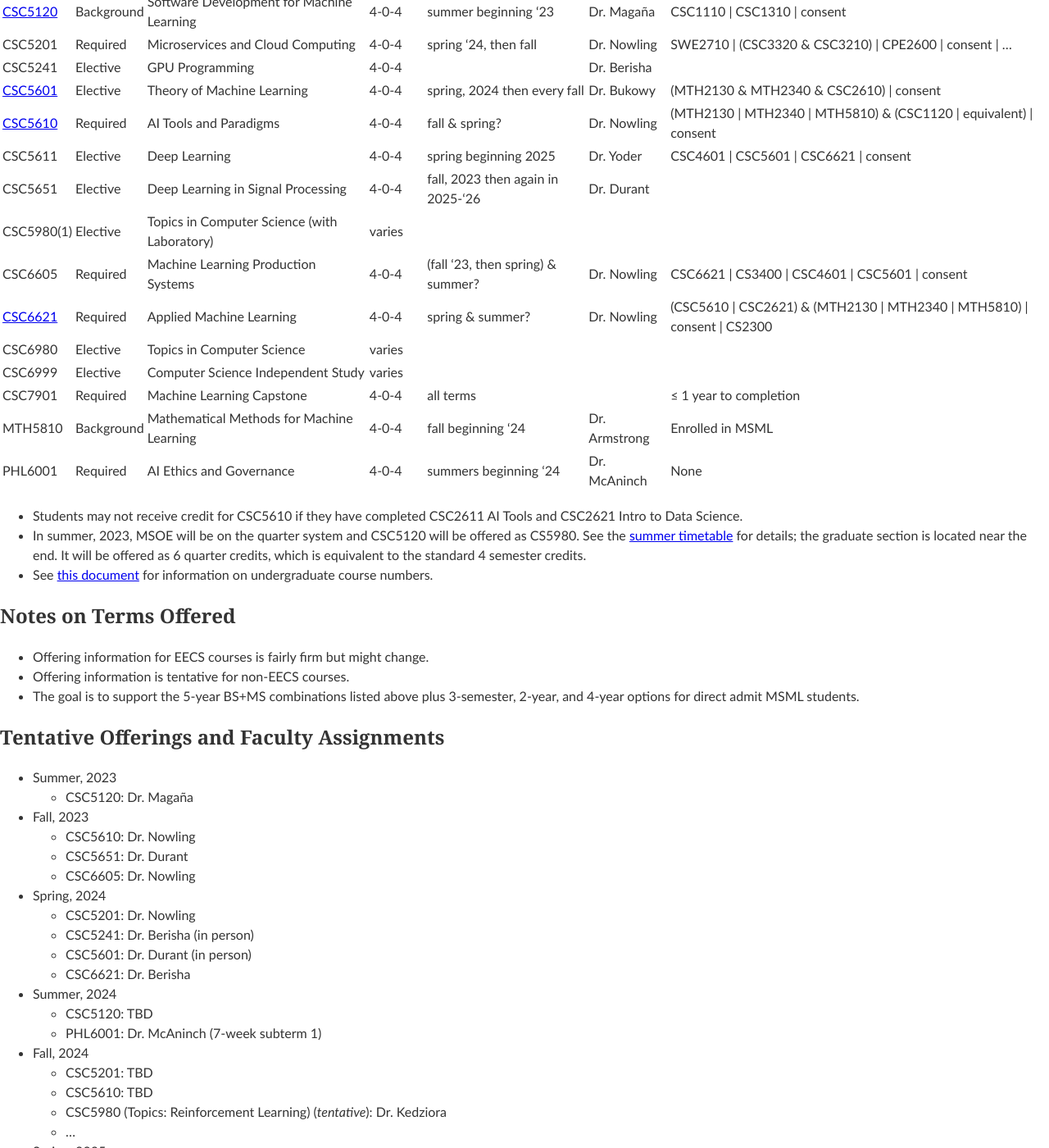
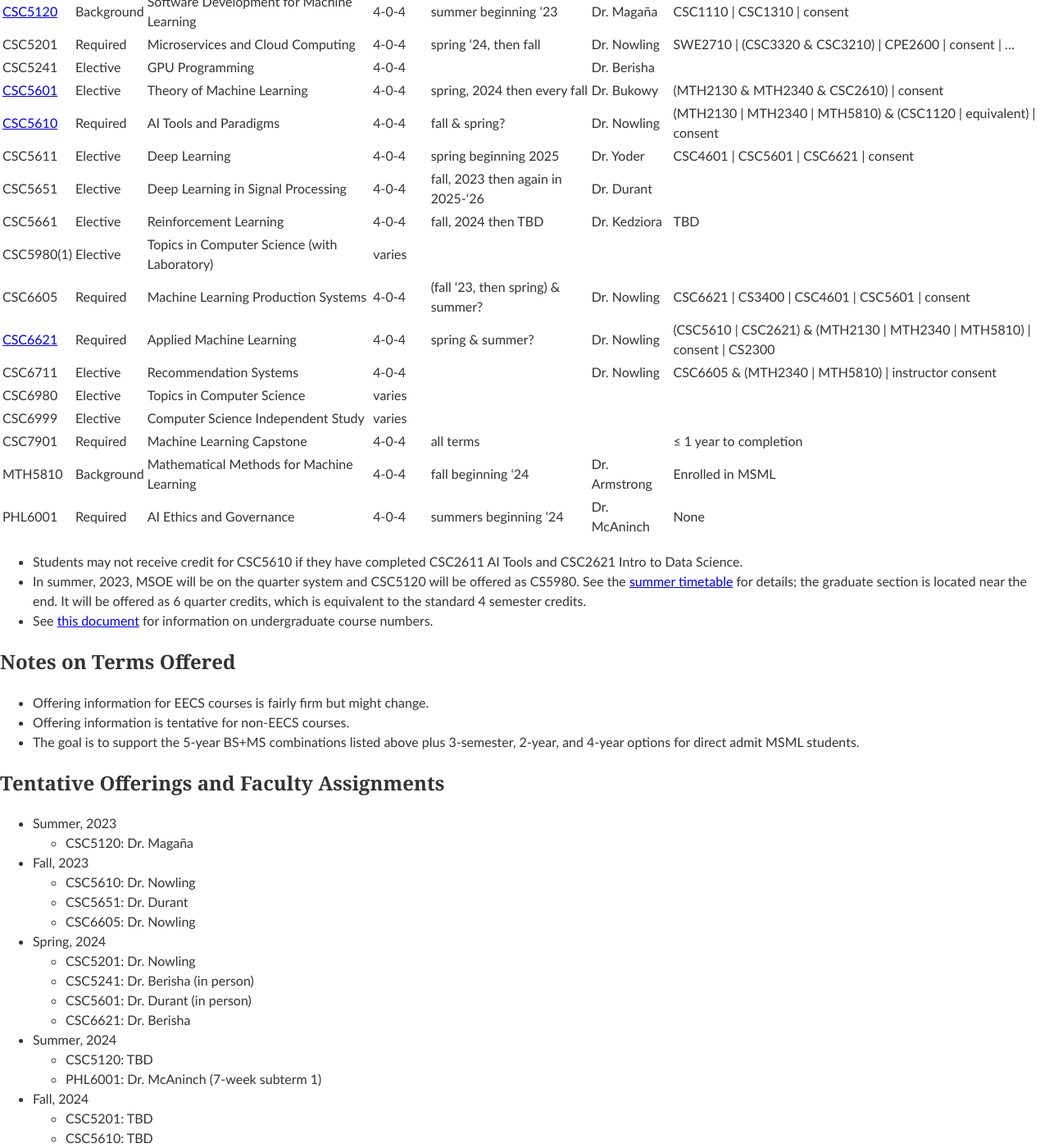
Before and after one commit to edurant/edurant.github.io, a Jekyll site: the page built from advising/msml.md, in a window 1280 px wide and 1400 px high, scrolled down 3420 px. Shown: the whole window at 82% size. Built offline with Jekyll 4.4.1, drawn with Linux system fonts in a browser that asks for light colours; our own code applies the rules of GitHub Pages for plain Markdown files; some of the changed text lies outside the part shown.

Commit message:
MSML: assign 2 new course numbers

```diff
--- a/advising/msml.md
+++ b/advising/msml.md
@@ -120,9 +120,11 @@ CSC5241 | Elective | GPU Programming | 4-0-4 | | Dr. Berisha
 [CSC5610](https://catalog.msoe.edu/preview_course_nopop.php?catoid=30&coid=38207) | Required | AI Tools and Paradigms | 4-0-4 | fall &amp; spring? | Dr. Nowling | (MTH2130 &#124; MTH2340 &#124; MTH5810) &amp; (CSC1120 &#124; equivalent) &#124; consent
 CSC5611 | Elective | Deep Learning | 4-0-4 | spring beginning 2025 | Dr. Yoder | CSC4601 &#124; CSC5601 &#124; CSC6621 &#124; consent
 CSC5651 | Elective | Deep Learning in Signal Processing | 4-0-4 | fall, 2023 then again in 2025-&lsquo;26 | Dr. Durant
+CSC5661 | Elective | Reinforcement Learning | 4-0-4 | fall, 2024 then TBD | Dr. Kedziora | TBD
 CSC5980(1) | Elective | Topics in Computer Science (with Laboratory) | varies
 CSC6605 | Required | Machine Learning Production Systems | 4-0-4 | (fall '23, then spring) &amp; summer? | Dr. Nowling | CSC6621 &#124; CS3400 &#124; CSC4601 &#124; CSC5601 &#124; consent
 [CSC6621](https://catalog.msoe.edu/preview_course_nopop.php?catoid=30&coid=38208) | Required | Applied Machine Learning | 4-0-4 | spring &amp; summer? | Dr. Nowling | (CSC5610 &#124; CSC2621) &amp; (MTH2130 &#124; MTH2340 &#124; MTH5810) &#124; consent &#124; CS2300
+CSC6711 | Elective | Recommendation Systems | 4-0-4 | | Dr. Nowling | CSC6605 &amp; (MTH2340 &#124; MTH5810) &#124; instructor consent
 CSC6980 | Elective | Topics in Computer Science | varies
 CSC6999 | Elective | Computer Science Independent Study | varies
 CSC7901 | Required | Machine Learning Capstone | 4-0-4 | all terms | | ≤ 1 year to completion
@@ -157,7 +159,7 @@ PHL6001 | Required | AI Ethics and Governance | 4-0-4 | summers beginning &lsquo
 * Fall, 2024
   * CSC5201: TBD
   * CSC5610: TBD
-  * CSC5980 (Topics: Reinforcement Learning) (*tentative*): Dr. Kedziora
+  * CSC5661: Dr. Kedziora
   * …
 * Spring, 2025
   * CSC5611: TBD
```
